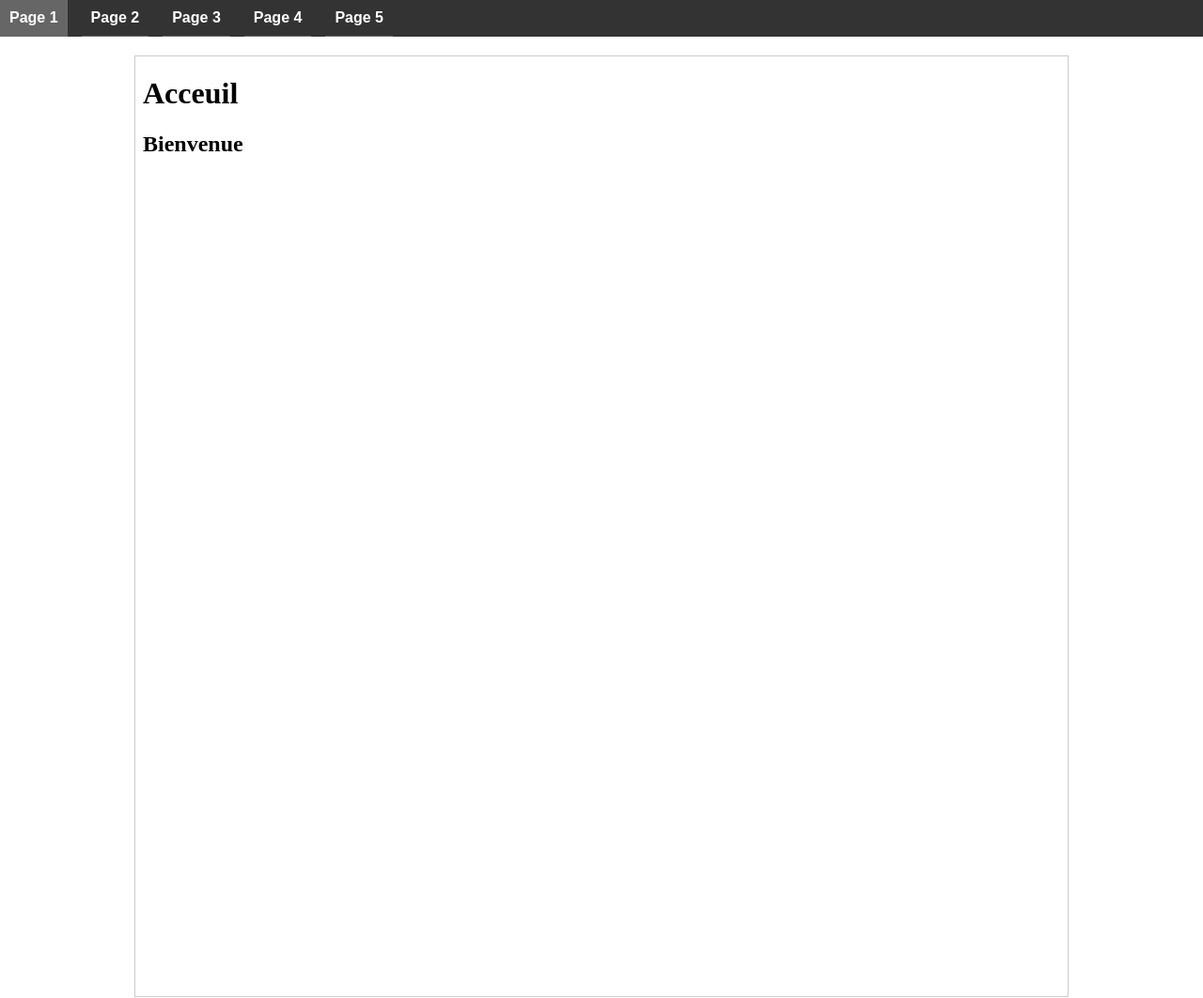
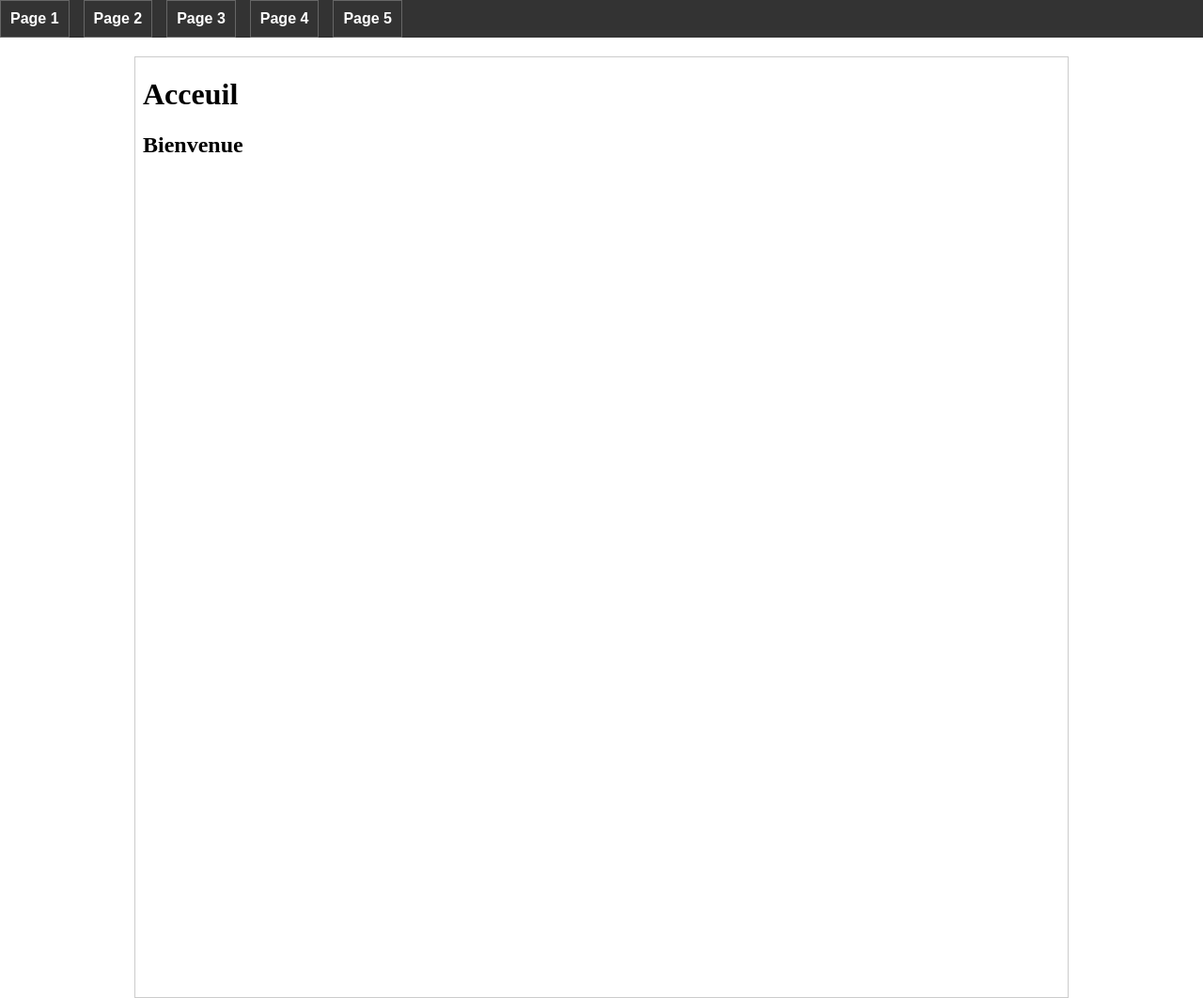
Before and after one commit to Anto12nin/anto12nin.github.io, a plain HTML site: page index.html in a window 1280 px wide. Shown: the whole page at 94% size. Drawn offline with Linux system fonts and the light colour scheme.

Commit message:
Update styles.css

```diff
--- a/styles.css
+++ b/styles.css
@@ -19,7 +19,7 @@ nav ul {
 }
 nav ul li {
     margin-right: 15px;
-    border-bottom: 1px solid #666;
+    border: 1px solid #666;
 }
 nav ul li a {
     display: block;
```
